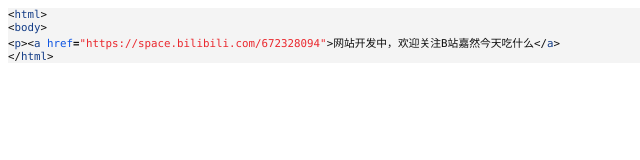
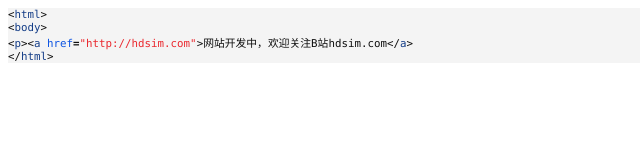
Before and after one commit to lunqinmahe/hdsim, a plain HTML site: page index.html in a window 1280 px wide. Shown: the whole page, without its empty margins (0-640 px from the left). Drawn offline with Linux system fonts and the light colour scheme.

Commit message:
Update index.html

```diff
--- a/index.html
+++ b/index.html
@@ -18,7 +18,7 @@
 <body>
 <p class="p1"><span class="s1">&lt;</span><span class="s2">html</span><span class="s1">&gt;</span></p>
 <p class="p1"><span class="s1">&lt;</span><span class="s2">body</span><span class="s1">&gt;</span></p>
-<p class="p2"><span class="s1">&lt;</span><span class="s3">p</span><span class="s1">&gt;&lt;</span><span class="s3">a</span><span class="s1"> </span><span class="s4">href</span><span class="s1"><b>=</b></span><span class="s2">"https://space.bilibili.com/672328094"</span><span class="s1">&gt;网站开发中，欢迎关注B站嘉然今天吃什么&lt;/</span><span class="s3">a</span><span class="s1">&gt;</span></p>
+<p class="p2"><span class="s1">&lt;</span><span class="s3">p</span><span class="s1">&gt;&lt;</span><span class="s3">a</span><span class="s1"> </span><span class="s4">href</span><span class="s1"><b>=</b></span><span class="s2">"http://hdsim.com"</span><span class="s1">&gt;网站开发中，欢迎关注B站hdsim.com&lt;/</span><span class="s3">a</span><span class="s1">&gt;</span></p>
 <p class="p1"><span class="s1">&lt;/</span><span class="s2">html</span><span class="s1">&gt;</span></p>
 </body>
 </html>
```
